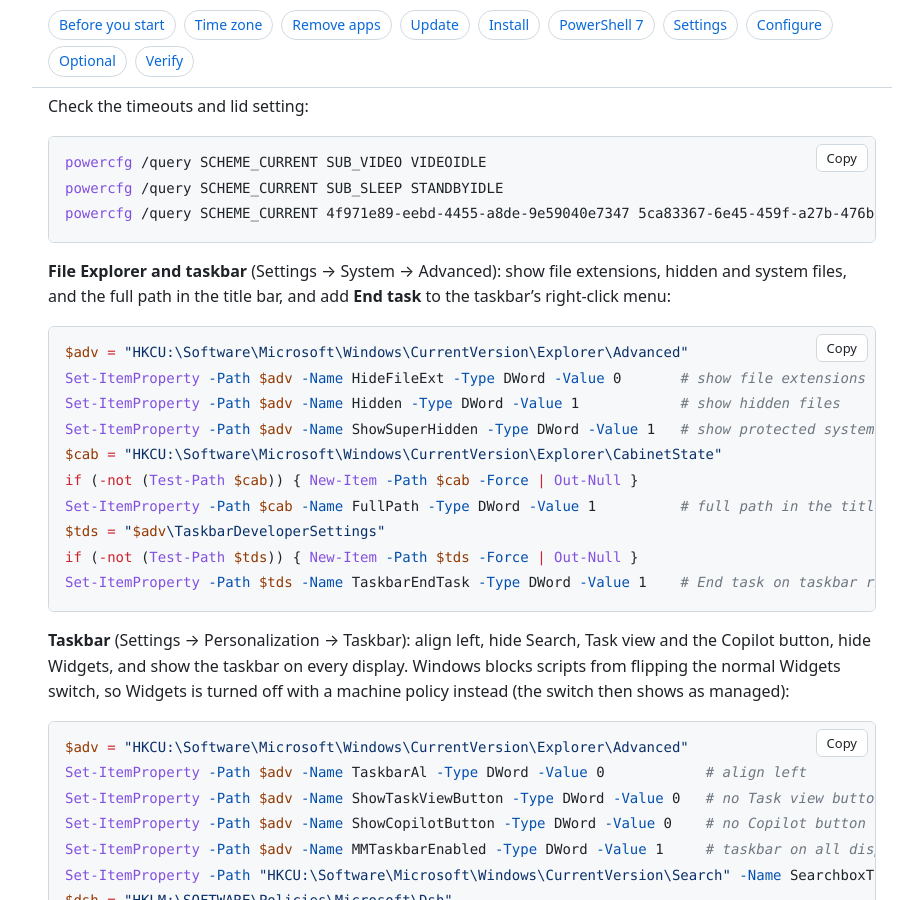
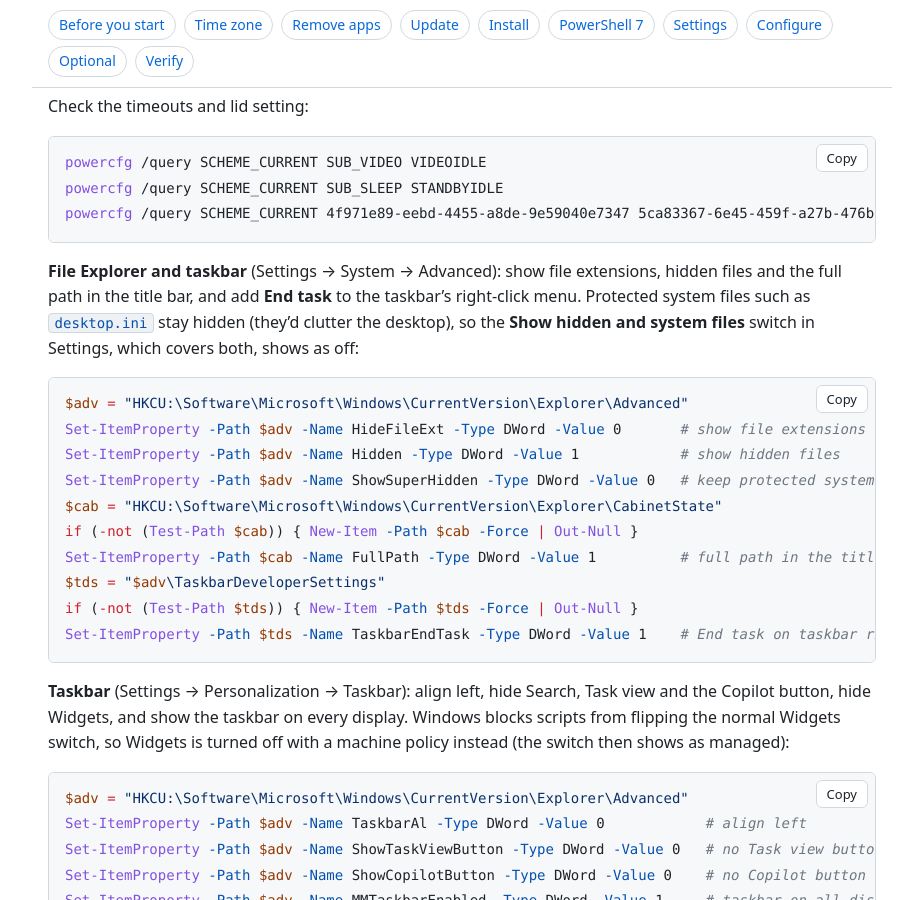
Before and after one commit to leewiscovitch/wiscovitch-install, a Jekyll site: the page built from windows.md, in a window 1280 px wide and 900 px high, scrolled down 9465 px. Shown: the whole window, without its empty margins (178-1101 px from the left). Built offline with Jekyll 4.4.1, drawn with Linux system fonts in a browser that asks for light colours.

Commit message:
Windows: keep protected system files (desktop.ini) hidden; show hidden files only
Co-Authored-By: Claude Opus 5.5 <noreply@anthropic.com>

````diff
--- a/windows.md
+++ b/windows.md
@@ -285,13 +285,13 @@ powercfg /query SCHEME_CURRENT SUB_SLEEP STANDBYIDLE
 powercfg /query SCHEME_CURRENT 4f971e89-eebd-4455-a8de-9e59040e7347 5ca83367-6e45-459f-a27b-476b1d01c936
 ```
 
-**File Explorer and taskbar** (Settings → System → Advanced): show file extensions, hidden and system files, and the full path in the title bar, and add **End task** to the taskbar's right-click menu:
+**File Explorer and taskbar** (Settings → System → Advanced): show file extensions, hidden files and the full path in the title bar, and add **End task** to the taskbar's right-click menu. Protected system files such as `desktop.ini` stay hidden (they'd clutter the desktop), so the **Show hidden and system files** switch in Settings, which covers both, shows as off:
 
 ```powershell
 $adv = "HKCU:\Software\Microsoft\Windows\CurrentVersion\Explorer\Advanced"
 Set-ItemProperty -Path $adv -Name HideFileExt -Type DWord -Value 0       # show file extensions
 Set-ItemProperty -Path $adv -Name Hidden -Type DWord -Value 1            # show hidden files
-Set-ItemProperty -Path $adv -Name ShowSuperHidden -Type DWord -Value 1   # show protected system files
+Set-ItemProperty -Path $adv -Name ShowSuperHidden -Type DWord -Value 0   # keep protected system files (desktop.ini) hidden
 $cab = "HKCU:\Software\Microsoft\Windows\CurrentVersion\Explorer\CabinetState"
 if (-not (Test-Path $cab)) { New-Item -Path $cab -Force | Out-Null }
 Set-ItemProperty -Path $cab -Name FullPath -Type DWord -Value 1          # full path in the title bar
````
Also changed, not shown: 1 other file.
